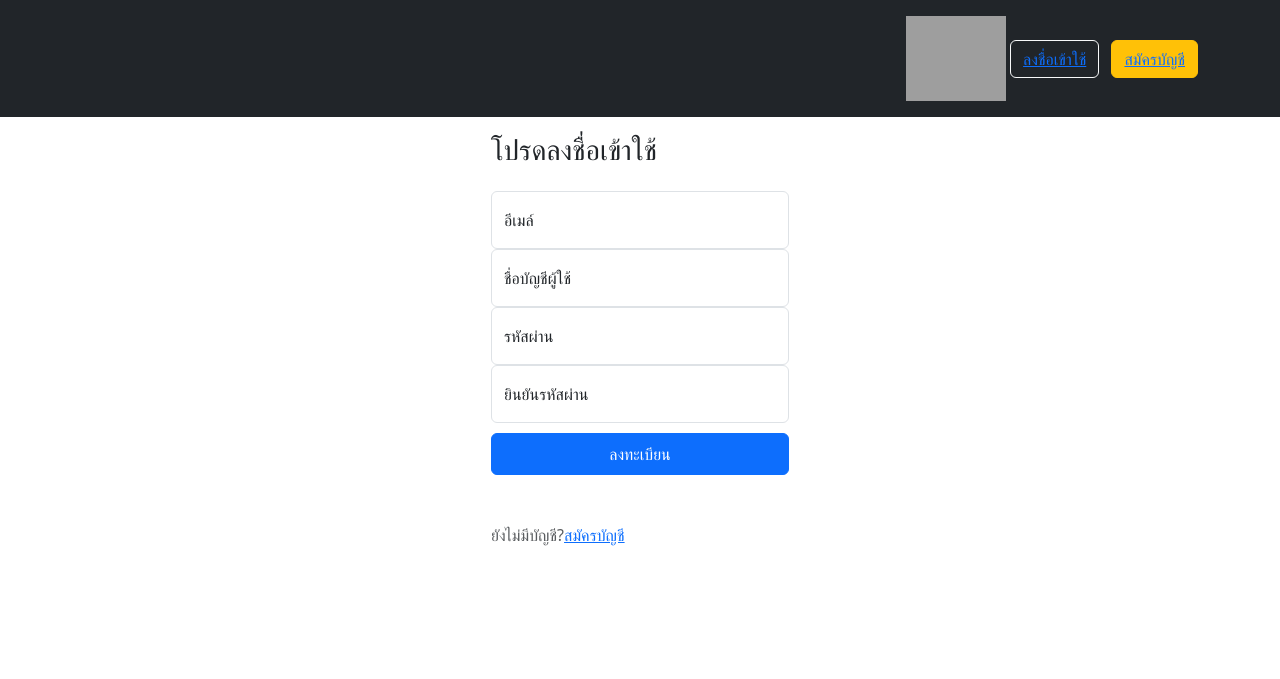
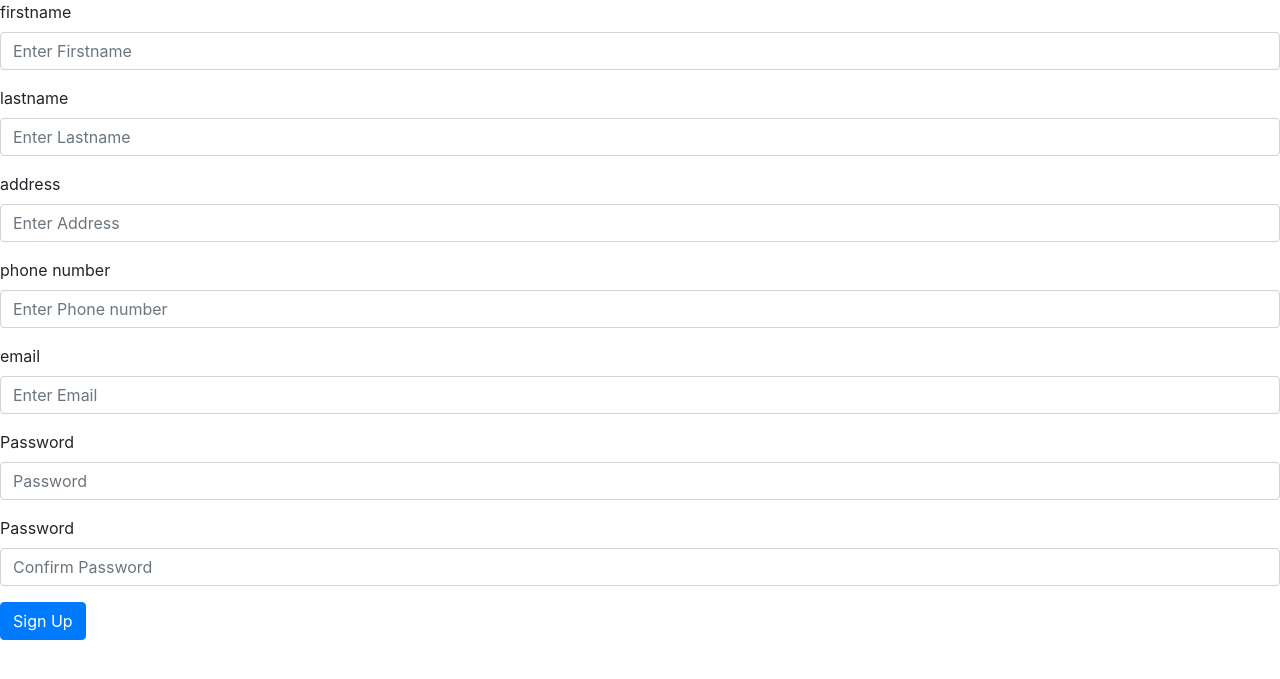
Before and after one commit to MaxVerstappen69/keow, a PHP site: page /component/register.php in a window 1280 px wide. Shown: the top 679 px of the page. Run offline with PHP 8.4, Linux system fonts and the light colour scheme; grey boxes are pictures that could not be loaded.

Commit message:
📦 NEW: register page but can't signup cuz field password

```diff
--- a/component/register.php
+++ /dev/null
@@ -1,62 +0,0 @@
-<?php
-  require_once "../config/db.php";
-?>
-<!DOCTYPE html>
-<html lang="en">
-  <head>
-    <meta charset="UTF-8" />
-    <meta name="viewport" content="width=device-width, initial-scale=1.0" />
-    <title>Shopppppp</title>
-    <link
-      href="https://cdn.jsdelivr.net/npm/bootstrap@5.3.3/dist/css/bootstrap.min.css"rel="stylesheet"integrity="sha384-QWTKZyjpPEjISv5WaRU9OFeRpok6YctnYmDr5pNlyT2bRjXh0JMhjY6hW+ALEwIH"crossorigin="anonymous"/>
-    <link rel="stylesheet" href="/style/style.css">
-
-
-    </head>
-  <body>
-    <header class="p-3 text-bg-dark">
-        <div class="container">
-
-            <div class="text-end">
-                <img class="logo" src="./image/_8bf53b61-d83a-44b5-bf8a-3d1712173abb-removebg-preview.png" alt="">
-              <button type="button" class="btn btn-outline-light me-2"><a href="login.html">ลงชื่อเข้าใช้</a></button>
-              <button type="button" class="btn btn-warning"><a href="register.html">สมัครบัญชี</a></button>
-            </div>
-          </div>
-        </div>
-      </header>
-
-      <main class="form-signin w-100 m-auto">
-        <form>
-
-          <h1 class="h3 mb-4 fw-normal">โปรดลงชื่อเข้าใช้</h1>
-
-          <div class="form-floating">
-            <input type="email" class="form-control" id="floatingInput" placeholder="name@example.com">
-            <label for="floatingInput">อีเมล์</label>
-          </div>
-
-          <div class="form-floating">
-            <input type="user" class="form-control" id="floatingInput" placeholder="name@example.com">
-            <label for="floatingInput">ชื่อบัญชีผู้ใช้</label>
-          </div>
-
-          <div class="form-floating">
-            <input type="password" class="form-control" id="floatingPassword" placeholder="Password">
-            <label for="floatingPassword">รหัสผ่าน</label>
-          </div>
-
-         <div class="form-floating">
-            <input type="confirmpassword" class="form-control" id="floatingPassword" placeholder="Password">
-            <label for="floatingPassword">ยินยันรหัสผ่าน</label>
-          </div>
-
-          </div>
-          <button class="btn btn-primary w-100 py-2" type="submit">ลงทะเบียน</button>
-          <p class="mt-5 mb-3 text-body-secondary">ยังไม่มีบัญชี?<a href="login.html">สมัครบัญชี</a></p>
-        </form>
-      </main>
-
-    <script src="https://cdn.jsdelivr.net/npm/bootstrap@5.3.3/dist/js/bootstrap.bundle.min.js" integrity="sha384-YvpcrYf0tY3lHB60NNkmXc5s9fDVZLESaAA55NDzOxhy9GkcIdslK1eN7N6jIeHz" crossorigin="anonymous"></script>
-  </body>
-</html>
--- /dev/null
+++ b/src/php/register.php
@@ -0,0 +1,70 @@
+<?php
+  session_start();
+  require_once "../../config/db.php";
+?>
+<!DOCTYPE html>
+<html lang="en">
+<head>
+  <meta charset="UTF-8">
+  <meta name="viewport" content="width=device-width, initial-scale=1.0">
+  <title>Register</title>
+  <link rel="stylesheet" href="https://cdn.jsdelivr.net/npm/bootstrap@4.0.0/dist/css/bootstrap.min.css" integrity="sha384-Gn5384xqQ1aoWXA+058RXPxPg6fy4IWvTNh0E263XmFcJlSAwiGgFAW/dAiS6JXm" crossorigin="anonymous">
+</head>
+<body>
+  <form action="../php/register_process.php" method="post">
+    <?php if(isset($_SESSION['error'])){ ?>
+      <div class="alert alert-danger" role="alert">
+        <?php
+          echo $_SESSION['error'];
+          unset($_SESSION['error']);
+        ?>
+      </div>
+    <?php } ?>
+    <?php if(isset($_SESSION['success'])){ ?>
+      <div class="alert-alert-success" role="alert">
+        <?php
+          echo $_SESSION['success'];
+          unset($_SESSION['success']);
+        ?>
+      </div>
+    <?php } ?>
+    <?php if(isset($_SESSION['warning'])){ ?>
+      <div class="alert-alert-warning" role="alert">
+        <?php
+          echo $_SESSION['warning'];
+          unset($_SESSION['warning']);
+        ?>
+      </div>
+    <?php } ?>
+    <div class="form-group">
+      <label for="firstname">firstname</label>
+      <input type="text" class="form-control" name="firstname" aria-describedby="firstname" placeholder="Enter Firstname">
+    </div>
+    <div class="form-group">
+      <label for="lastname">lastname</label>
+      <input type="text" class="form-control" name="lastname" aria-describedby="lastname" placeholder="Enter Lastname">
+    </div>
+    <div class="form-group">
+      <label for="address">address</label>
+      <input type="text" class="form-control" name="address" aria-describedby="address" placeholder="Enter Address">
+    </div>
+    <div class="form-group">
+      <label for="phone">phone number</label>
+      <input type="text" class="form-control" name="phone" aria-describedby="phone" placeholder="Enter Phone number">
+    </div>
+    <div class="form-group">
+      <label for="email">email</label>
+      <input type="text" class="form-control" name="email" aria-describedby="email" placeholder="Enter Email">
+    </div>
+    <div class="form-group">
+      <label for="password">Password</label>
+      <input type="password" class="form-control" name="password" placeholder="Password">
+    </div>
+    <div class="form-group">
+      <label for="confirm password">Password</label>
+      <input type="password" class="form-control" name="con_password" placeholder="Confirm Password">
+    </div>
+    <button type="submit" name="signup" class="btn btn-primary">Sign Up</button>
+  </form>
+</body>
+</html>
```
Also changed, not shown: src/php/login.php (renamed from component/login.php, +5 -5 lines), src/php/register_process.php (added, +75 -0 lines).
